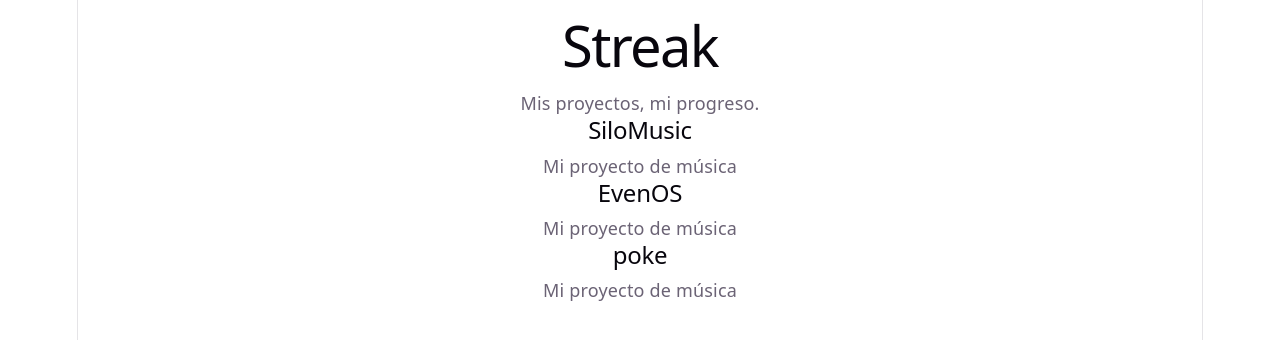
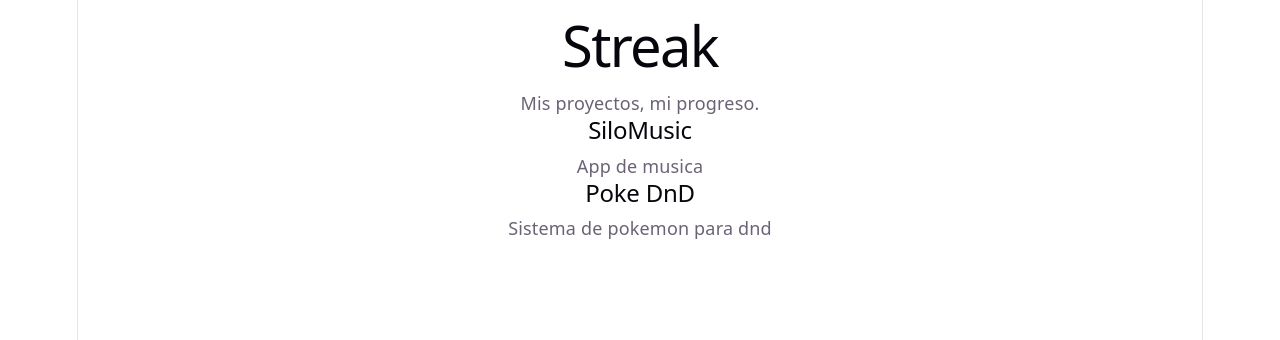
Before and after one commit to LuisBuenoGO/streak, a React (Vite) app: page / in a window 1280 px wide. Shown: the top 340 px of the page. Built offline with nearby package versions, Linux system fonts and the light colour scheme.

Commit message:
feat: add descriptions to project card, as a prop

```diff
--- a/src/App.tsx
+++ b/src/App.tsx
@@ -6,9 +6,15 @@ function App() {
       <h1>Streak</h1>
       <p>Mis proyectos, mi progreso.</p>
 
-      <ProjectCard name="SiloMusic" />
-      <ProjectCard name="EvenOS" />
-      <ProjectCard name="poke" />
+      <ProjectCard
+        name="SiloMusic"
+        description="App de musica"
+      />
+
+      <ProjectCard
+        name="Poke DnD"
+        description="Sistema de pokemon para dnd"
+      />
 
     </main>
   );
--- a/src/components/ProjectCard.tsx
+++ b/src/components/ProjectCard.tsx
@@ -1,12 +1,13 @@
 type ProjectCardProps = {
   name: string;
+  description: string;
 };
 
-function ProjectCard({ name }: ProjectCardProps) {
+function ProjectCard({ name, description }: ProjectCardProps) {
   return (
     <section>
       <h2>{name}</h2>
-      <p>Mi proyecto de música</p>
+      <p>{description}</p>
     </section>
   );
 }
```
